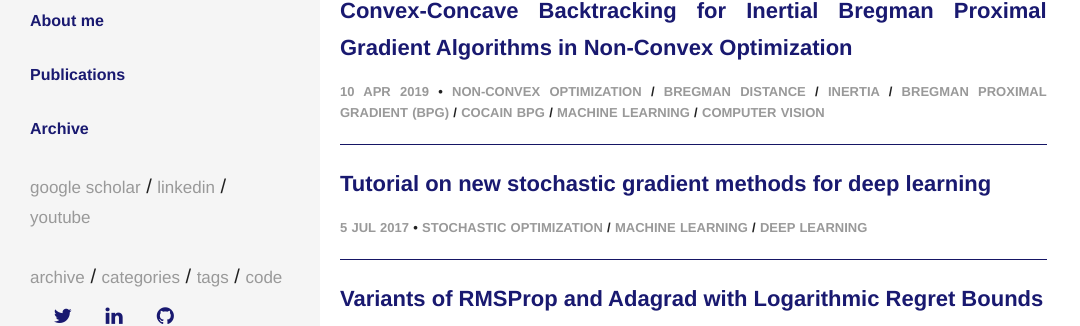
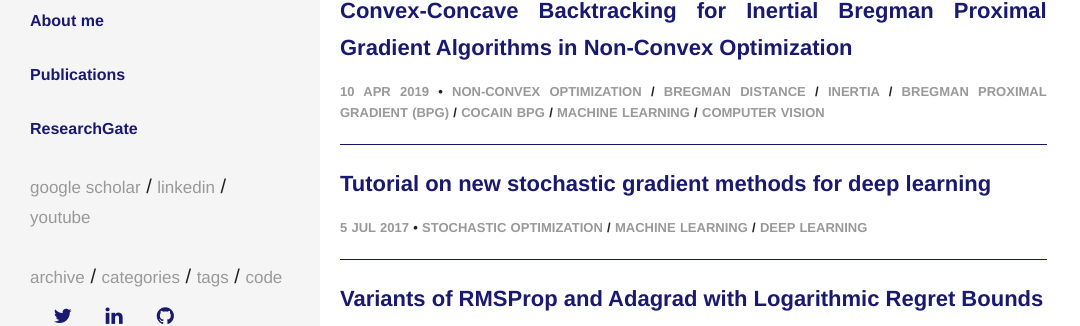
Before and after one commit to mmahesh/mmahesh.github.io, a Jekyll site: the page built from index.html, in a window 1280 px wide. Shown: the part 212-538 px from the top of the page, without its empty margins (0-1080 px from the left). Built offline with Jekyll 4.4.1, drawn with Linux system fonts in a browser that asks for light colours.

Commit message:
added link to researchgate

```diff
--- a/_includes/sidebar.html
+++ b/_includes/sidebar.html
@@ -16,9 +16,10 @@
     Publications
   </a>
   <br>
-  <a class="author_temp" href= "{{ site.url }}/archive" target="_blank">
-    Archive
+  <a class="author_temp" href="https://www.researchgate.net/profile/Mahesh_Chandra_Mukkamala/research"  target="_blank">
+    ResearchGate
   </a>
+
 <!--   <br>
    <a target="_blank"  class="author_temp" href= "https://scholar.google.de/citations?user=aLrBW2QAAAAJ" >
     Google Scholar
```
